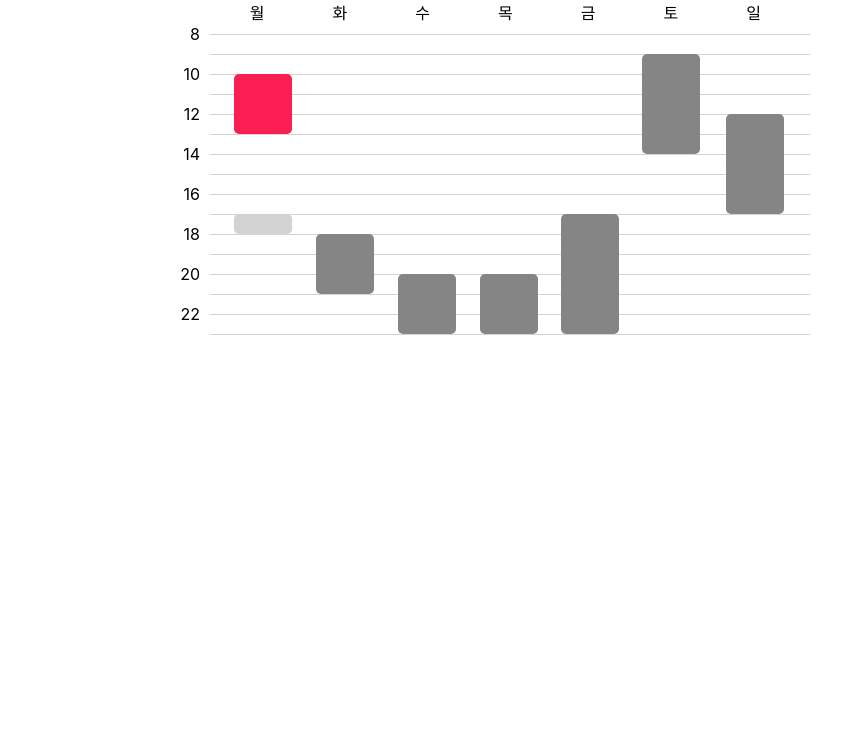
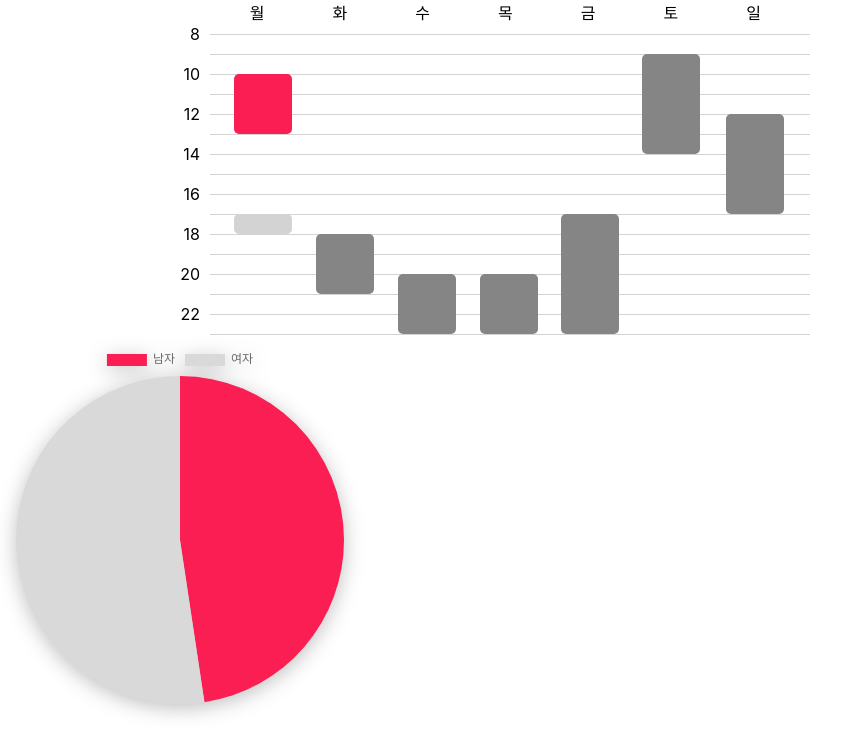
Before and after one commit to KMU-WINK/spots-client, a React (Vite) app: page /timetable in a window 1280 px wide. Shown: the top 754 px of the page, without its empty margins (0-865 px from the left). Built offline with nearby package versions, Linux system fonts and the light colour scheme.

Commit message:
feat. Pie Chart

```diff
--- a/package.json
+++ b/package.json
@@ -8,8 +8,10 @@
     "serve": "vite preview"
   },
   "dependencies": {
+    "chart.js": "^3.9.1",
     "prettier": "^2.7.1",
     "react": "^17.0.2",
+    "react-chartjs-2": "^4.3.1",
     "react-dom": "^17.0.2",
     "react-router-dom": "^6.3.0",
     "react-slick": "^0.29.0",
--- /dev/null
+++ b/src/components/Chart/index.jsx
@@ -0,0 +1,52 @@
+import React, { useEffect } from 'react';
+import { Chart as ChartJS, ArcElement, Tooltip, Legend } from 'chart.js';
+import { Pie } from 'react-chartjs-2';
+import * as styles from './styles';
+import { useState } from 'react';
+
+ChartJS.register(ArcElement, Tooltip, Legend);
+
+export default function Chart(props) {
+  useEffect(() => {
+    if (props?.data) {
+      setChartData({
+        ...chartData,
+        datasets: [
+          {
+            ...chartData.datasets[0],
+            data: [props.data.mCount, props.data.wCount],
+          },
+        ],
+      });
+    }
+  }, [props.chartData]);
+
+  const options = {
+    responsive: true,
+    scales: {
+      yAxes: [
+        {
+          ticks: {
+            beginAtZero: true,
+          },
+        },
+      ],
+    },
+  };
+
+  const [chartData, setChartData] = useState({
+    labels: ['남자', '여자'],
+    datasets: [
+      {
+        data: [5, 5],
+        backgroundColor: ['#FB1E53', '#D9D9D9'],
+        borderWidth: 0,
+      },
+    ],
+  });
+  return (
+    <styles.ChartContainer size={props.size}>
+      <Pie data={chartData} options={options} />
+    </styles.ChartContainer>
+  );
+}
--- /dev/null
+++ b/src/components/Chart/styles.jsx
@@ -0,0 +1,7 @@
+import styled from 'styled-components';
+
+export const ChartContainer = styled.div`
+  width: ${props => (props?.size && props.size) || '360px'};
+  margin: 0;
+  filter: drop-shadow(0 4px 10px rgb(0, 0, 0, 0.25));
+`;
--- a/src/pages/TimeTableTest/index.jsx
+++ b/src/pages/TimeTableTest/index.jsx
@@ -1,10 +1,12 @@
 import React from 'react';
 import TimeTable from '../../components/TimeTable';
+import Chart from '../../components/Chart';
 
 export default function TimeTableTest() {
   return (
     <div style={{ width: '990px' }}>
       <TimeTable />
+      <Chart data={{ mCount: 10, wCount: 11 }} />
     </div>
   );
 }
```
Also changed, not shown: 1 other file (tests, documents, lock files or other folders).
